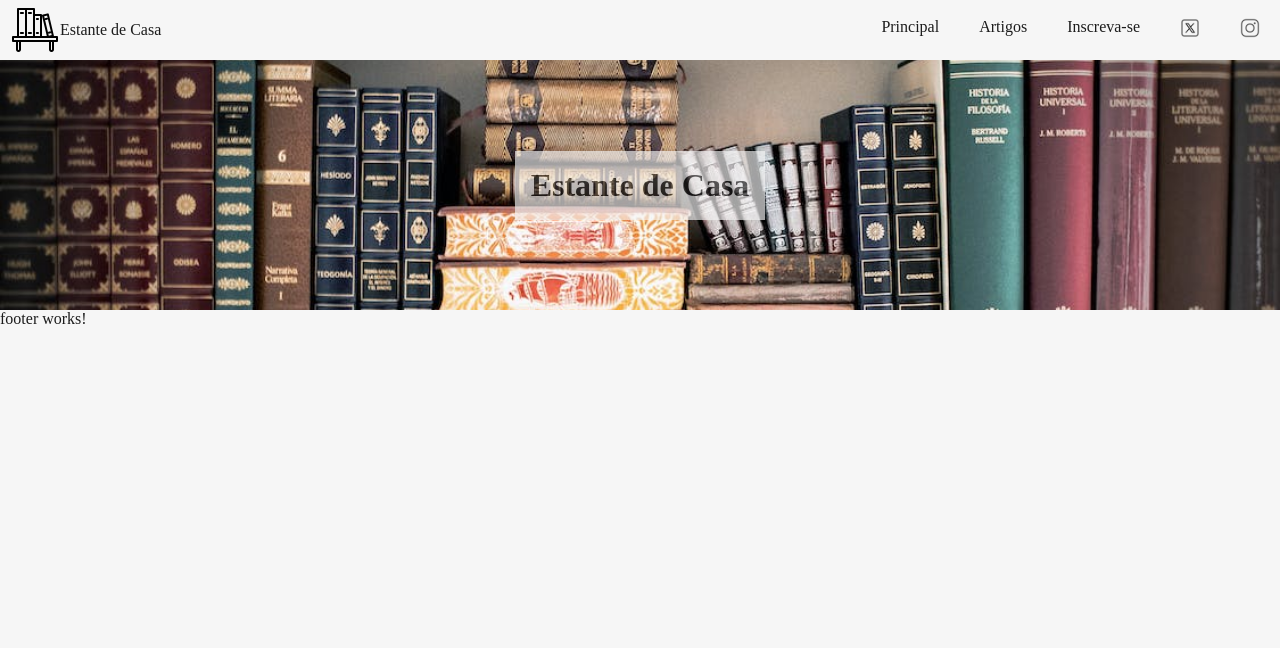
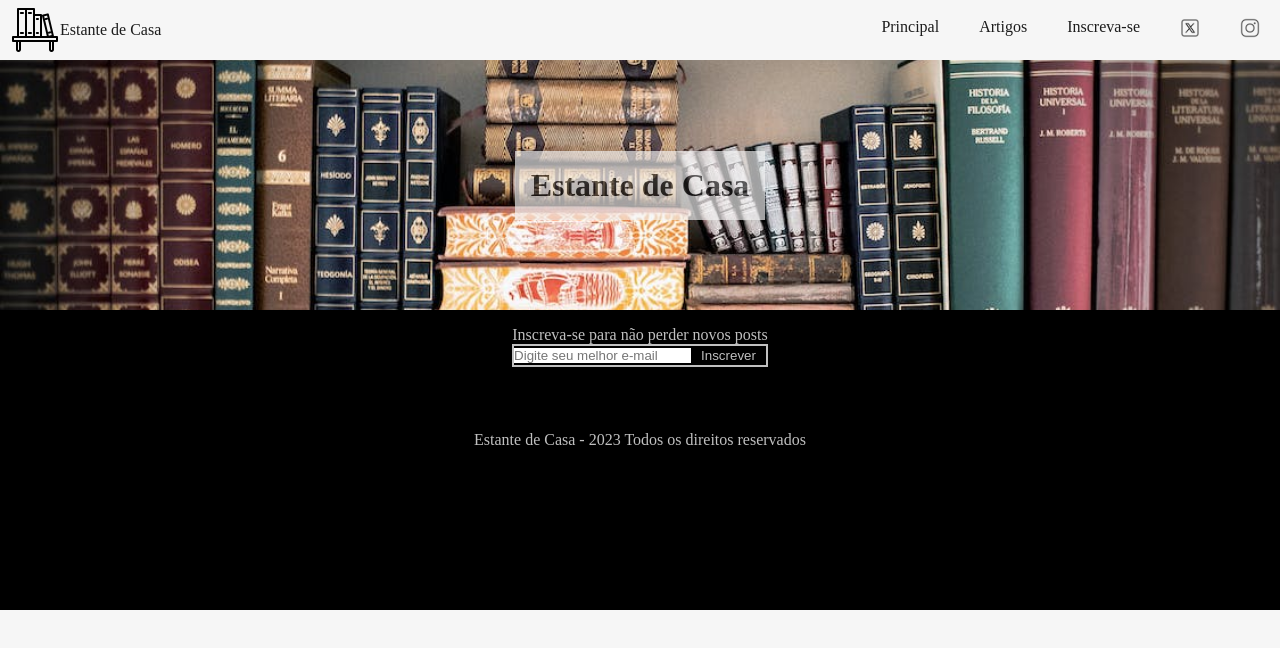
Before and after one commit to YuriTimafejn/angular-blog-dio, an Angular app: page / in a window 1280 px wide. Shown: the top 648 px of the page. Built offline with nearby package versions, Linux system fonts and the light colour scheme.

Commit message:
feat: created footer component

```diff
--- a/src/app/components/footer/footer.component.html
+++ b/src/app/components/footer/footer.component.html
@@ -1 +1,16 @@
-<p>footer works!</p>
+<div class="container footer">
+    <div class="container footer_subscribe">
+        <p>Inscreva-se para não perder novos posts</p>
+        <div class="div_input">
+            <input
+                type="email"
+                name="subscribe"
+                placeholder="Digite seu melhor e-mail"
+                id="subscribe" class="input-subcribe">
+            <button type="submit" class="btn">Inscrever</button>
+        </div>
+    </div>
+    <div class="container footer_rights">
+        <p>Estante de Casa - 2023 Todos os direitos reservados</p>
+    </div>
+</div>
--- a/src/app/components/footer/footer.component.scss
+++ b/src/app/components/footer/footer.component.scss
@@ -0,0 +1,46 @@
+@import '../../../collors.scss';
+
+.footer {
+    display:block;
+    color: $white-font;
+    background-color: $background-footer;
+    height: 300px;
+
+    &_subscribe {
+        display: flex;
+        align-items: center;
+        justify-content: center;
+        flex-direction: column;
+        margin: 1em 0 4em 0;
+    }
+
+    &_rights {
+        display: flex;
+        align-items: baseline;
+        justify-content: center;
+        margin-top: auto;
+    }
+}
+
+.div_input {
+    border: 2px solid $white-font;
+    margin: 0;
+}
+
+.btn {
+    height: 100%;
+    border-radius: 0;
+    border: none;
+    color: $white-font;
+    background-color: $background-footer;
+    margin: 0;
+    padding: 2px 10px;
+    cursor: pointer;
+}
+
+.input-subcribe {
+    height: 100%;
+    margin: 0;
+    padding: 0;
+    border: none;
+}
```
Also changed, not shown: src/favicon.jpeg (deleted), 1 other file (tests, documents, lock files or other folders).
